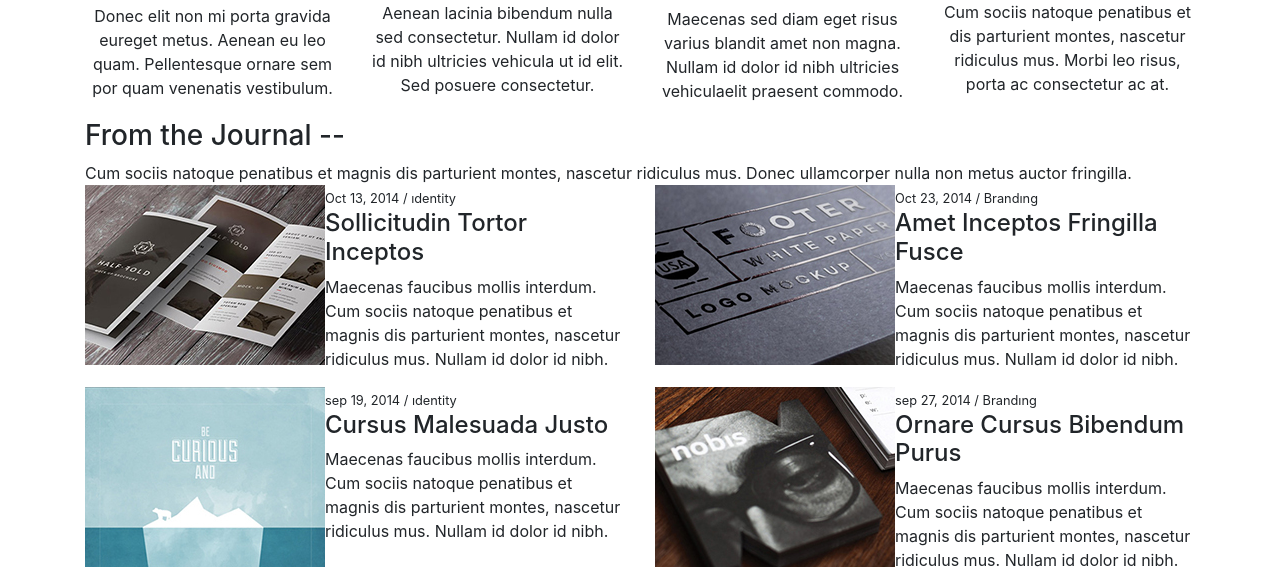
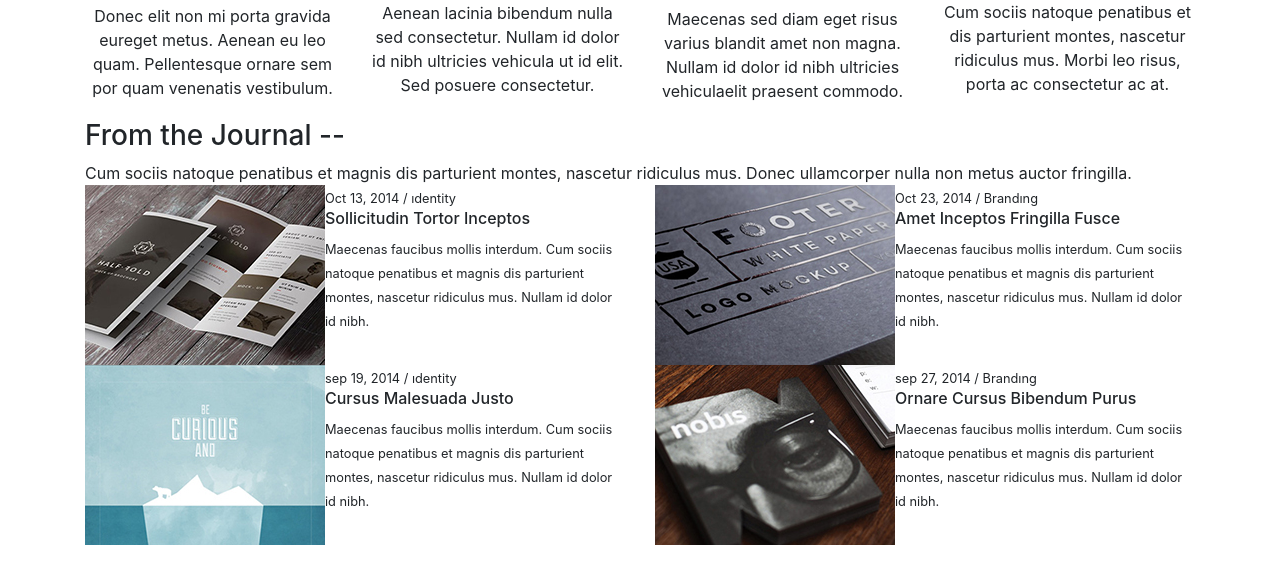
Before and after one commit to AlexTMena/Keepsake, a plain HTML site: page index.html in a window 1280 px wide. Shown: the part 1381-1969 px from the top of the page. After the commit the page ends 1926 px from the top, so only its background shows below. Drawn offline with nearby package versions, Linux system fonts and the light colour scheme.

Commit message:
update format of journal features

```diff
--- a/index.html
+++ b/index.html
@@ -134,29 +134,29 @@
             <div class="col-sm-12 col-lg-6">
                 <img class="float-left" src="images/post-1.jpg">
                 <small>Oct 13, 2014  /  ıdentity</small>
-                <h4>Sollicitudin Tortor Inceptos</h4>
-                <p>Maecenas faucibus mollis interdum. Cum sociis natoque penatibus et magnis dis parturient montes, nascetur ridiculus mus. Nullam id dolor id nibh.</p>
+                <h6>Sollicitudin Tortor Inceptos</h4>
+                <small>Maecenas faucibus mollis interdum. Cum sociis natoque penatibus et magnis dis parturient montes, nascetur ridiculus mus. Nullam id dolor id nibh.</small>
             </div>
 
             <div class="col-sm-12 col-lg-6">
                 <img class="float-left" src="images/post-2.jpg">
                 <small>Oct 23, 2014  /  Brandıng</small>
-                <h4>Amet Inceptos Fringilla Fusce</h4>
-                <p>Maecenas faucibus mollis interdum. Cum sociis natoque penatibus et magnis dis parturient montes, nascetur ridiculus mus. Nullam id dolor id nibh.</p>
+                <h6>Amet Inceptos Fringilla Fusce</h4>
+                <small>Maecenas faucibus mollis interdum. Cum sociis natoque penatibus et magnis dis parturient montes, nascetur ridiculus mus. Nullam id dolor id nibh.</small>
             </div>
 
             <div class="col-sm-12 col-lg-6">
                 <img class="float-left" src="images/post-3.jpg">
                 <small>sep 19, 2014  /  ıdentity</small>
-                <h4>Cursus Malesuada Justo</h4>
-                <p>Maecenas faucibus mollis interdum. Cum sociis natoque penatibus et magnis dis parturient montes, nascetur ridiculus mus. Nullam id dolor id nibh.</p>
+                <h6>Cursus Malesuada Justo</h4>
+                <small>Maecenas faucibus mollis interdum. Cum sociis natoque penatibus et magnis dis parturient montes, nascetur ridiculus mus. Nullam id dolor id nibh.</small>
             </div>
 
             <div class="col-sm-12 col-lg-6">
                 <img class="float-left" src="images/post-4.jpg">
                 <small>sep 27, 2014  /  Brandıng</small>
-                <h4>Ornare Cursus Bibendum Purus</h4>
-                <p>Maecenas faucibus mollis interdum. Cum sociis natoque penatibus et magnis dis parturient montes, nascetur ridiculus mus. Nullam id dolor id nibh.</p>
+                <h6>Ornare Cursus Bibendum Purus</h4>
+                <small>Maecenas faucibus mollis interdum. Cum sociis natoque penatibus et magnis dis parturient montes, nascetur ridiculus mus. Nullam id dolor id nibh.</small>
             </div>
         </div>
     </div>
```
